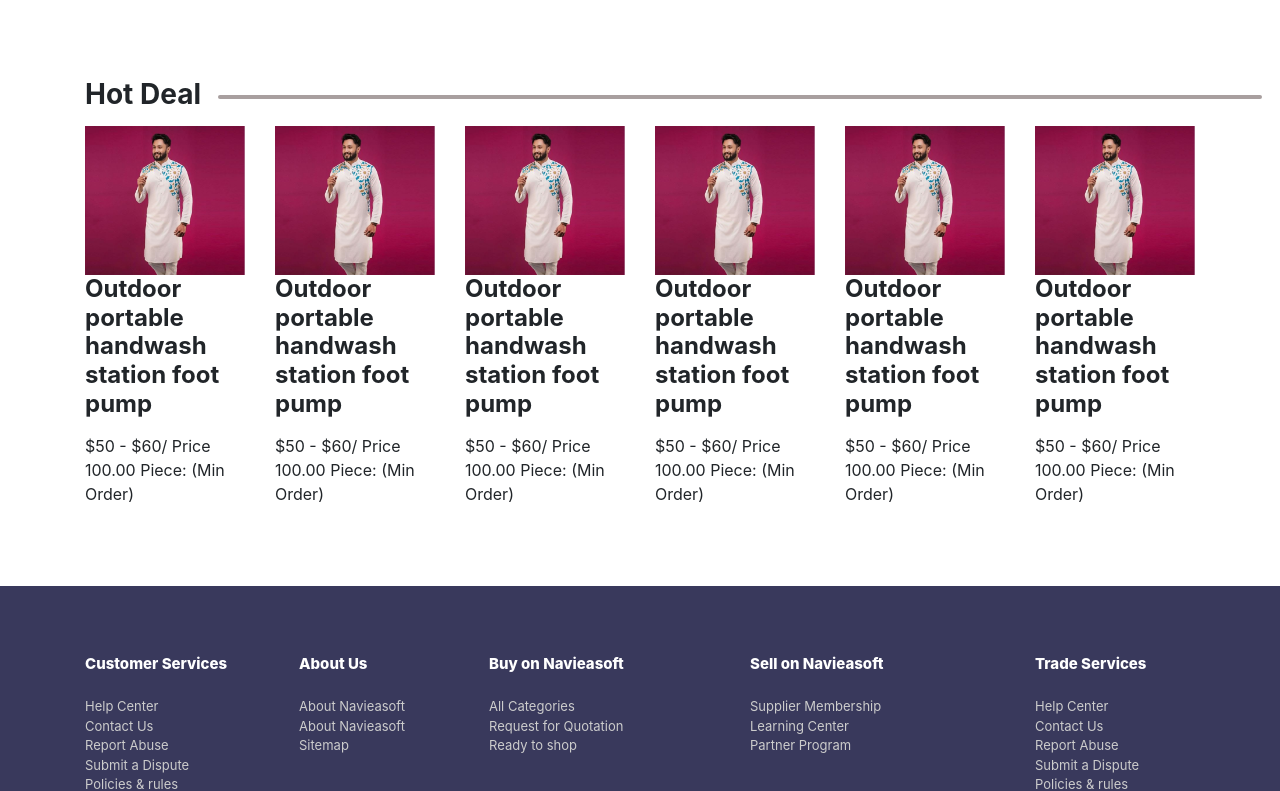
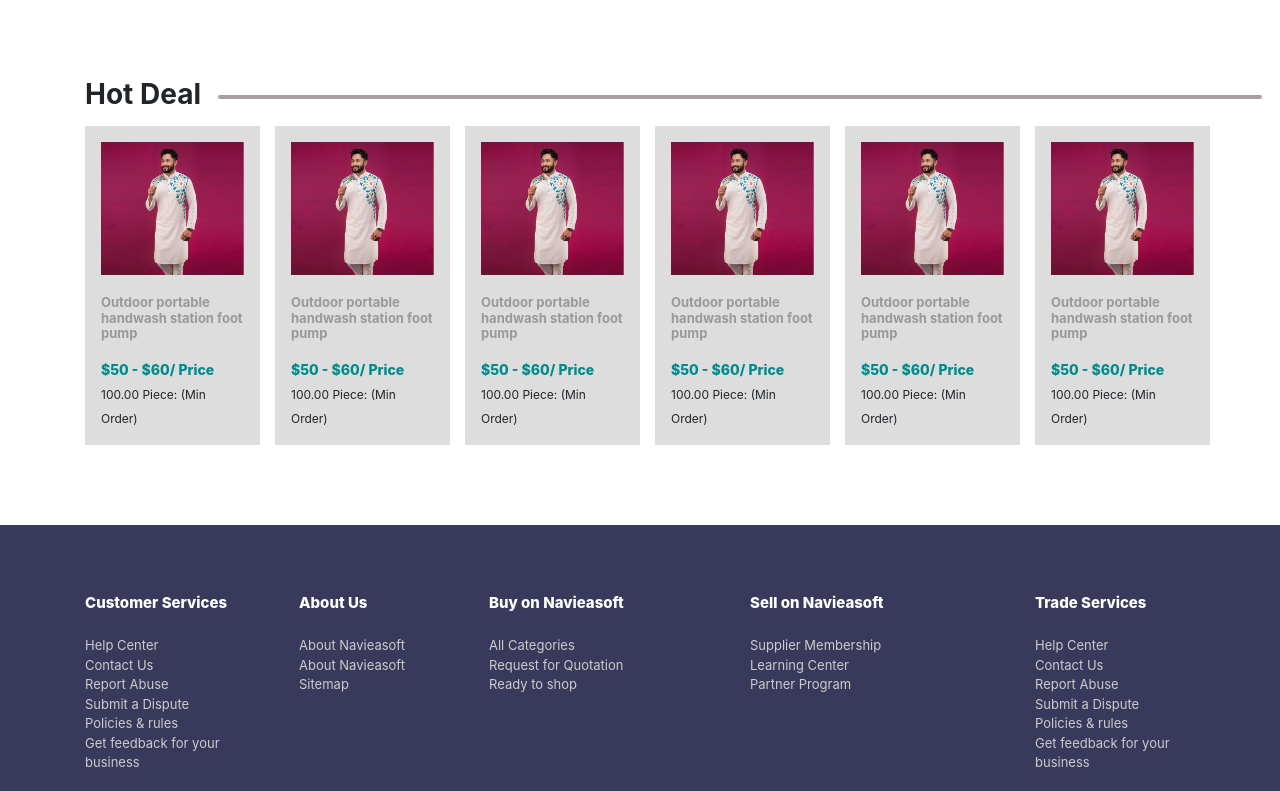
Before and after one commit to sadia1993-design/navieasoftt, a plain HTML site: page index.html in a window 1280 px wide. Shown: the part 1149-1940 px from the top of the page. Drawn offline with Linux system fonts and the light colour scheme.

Commit message:
product added
single product styled

Co-Authored-By: Nishat Sanjida <56416902+sadia1993-design@users.noreply.github.com>

```diff
--- a/assets/css/style.css
+++ b/assets/css/style.css
@@ -251,7 +251,22 @@ section#hot-deal{
     border-radius: 5px;
     top: 50%;
 }
-
+.single-product-item {
+    background: #ddd;
+}
+.single-product.content h4 {
+    font-size: 13px;
+    color: #999;
+    margin-top: 20px;
+  }
+  span.quantity {
+    font-size: 12px;
+}
+  .product-meta span.price {
+    color: darkcyan;
+    font-size: 14px;
+    font-weight: 800;
+  }
 /* footer*/
 footer.footer-area {
     background:#39395C;
--- a/index.html
+++ b/index.html
@@ -281,8 +281,8 @@
                 </div>
             </div>
             <div class="row">
-                <div class="col-lg-2">
-                    <div class="single-product-item">
+                <div class="col-lg-2 pr-0">
+                    <div class="single-product-item py-3 px-3">
                         <div class="single-img">
                           <a href=""><img src="assets/images/hot-deals/punjabi.jpg" /></a>
                         </div>
@@ -295,8 +295,8 @@
                         </div>
                     </div>
                 </div>
-                <div class="col-lg-2">
-                    <div class="single-product-item">
+                <div class="col-lg-2 pr-0">
+                    <div class="single-product-item py-3 px-3">
                         <div class="single-img">
                           <a href=""><img src="assets/images/hot-deals/punjabi.jpg" /></a>
                         </div>
@@ -309,8 +309,8 @@
                         </div>
                     </div>
                 </div>
-                <div class="col-lg-2">
-                    <div class="single-product-item">
+                <div class="col-lg-2 pr-0">
+                    <div class="single-product-item py-3 px-3">
                         <div class="single-img">
                           <a href=""><img src="assets/images/hot-deals/punjabi.jpg" /></a>
                         </div>
@@ -323,8 +323,8 @@
                         </div>
                     </div>
                 </div>
-                <div class="col-lg-2">
-                    <div class="single-product-item">
+                <div class="col-lg-2 pr-0">
+                    <div class="single-product-item py-3 px-3">
                         <div class="single-img">
                           <a href=""><img src="assets/images/hot-deals/punjabi.jpg" /></a>
                         </div>
@@ -337,8 +337,8 @@
                         </div>
                     </div>
                 </div>
-                <div class="col-lg-2">
-                    <div class="single-product-item">
+                <div class="col-lg-2 pr-0">
+                    <div class="single-product-item py-3 px-3">
                         <div class="single-img">
                           <a href=""><img src="assets/images/hot-deals/punjabi.jpg" /></a>
                         </div>
@@ -351,8 +351,8 @@
                         </div>
                     </div>
                 </div>
-                <div class="col-lg-2">
-                    <div class="single-product-item">
+                <div class="col-lg-2 pr-0">
+                    <div class="single-product-item py-3 px-3">
                         <div class="single-img">
                           <a href=""><img src="assets/images/hot-deals/punjabi.jpg" /></a>
                         </div>
```
